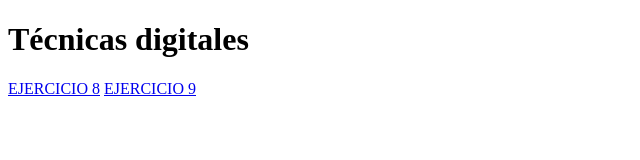
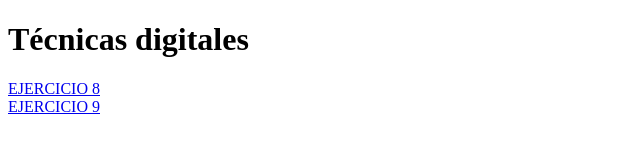
Before and after one commit to miriamcapmas/miriamcapmas.github.io, a plain HTML site: page index.html in a window 1280 px wide. Shown: the whole page, without its empty margins (0-640 px from the left). Drawn offline with Linux system fonts and the light colour scheme.

Commit message:
Update index.html

```diff
--- a/index.html
+++ b/index.html
@@ -8,7 +8,7 @@
 </head>
 <body>
    <h1>Técnicas digitales</h1>
-   <a href="EJ08/index.html">EJERCICIO 8</a>
+   <a href="EJ08/index.html">EJERCICIO 8</a> <br>
    <a href="EJ09/index.html">EJERCICIO 9</a>
 </body>
 </html>
```
